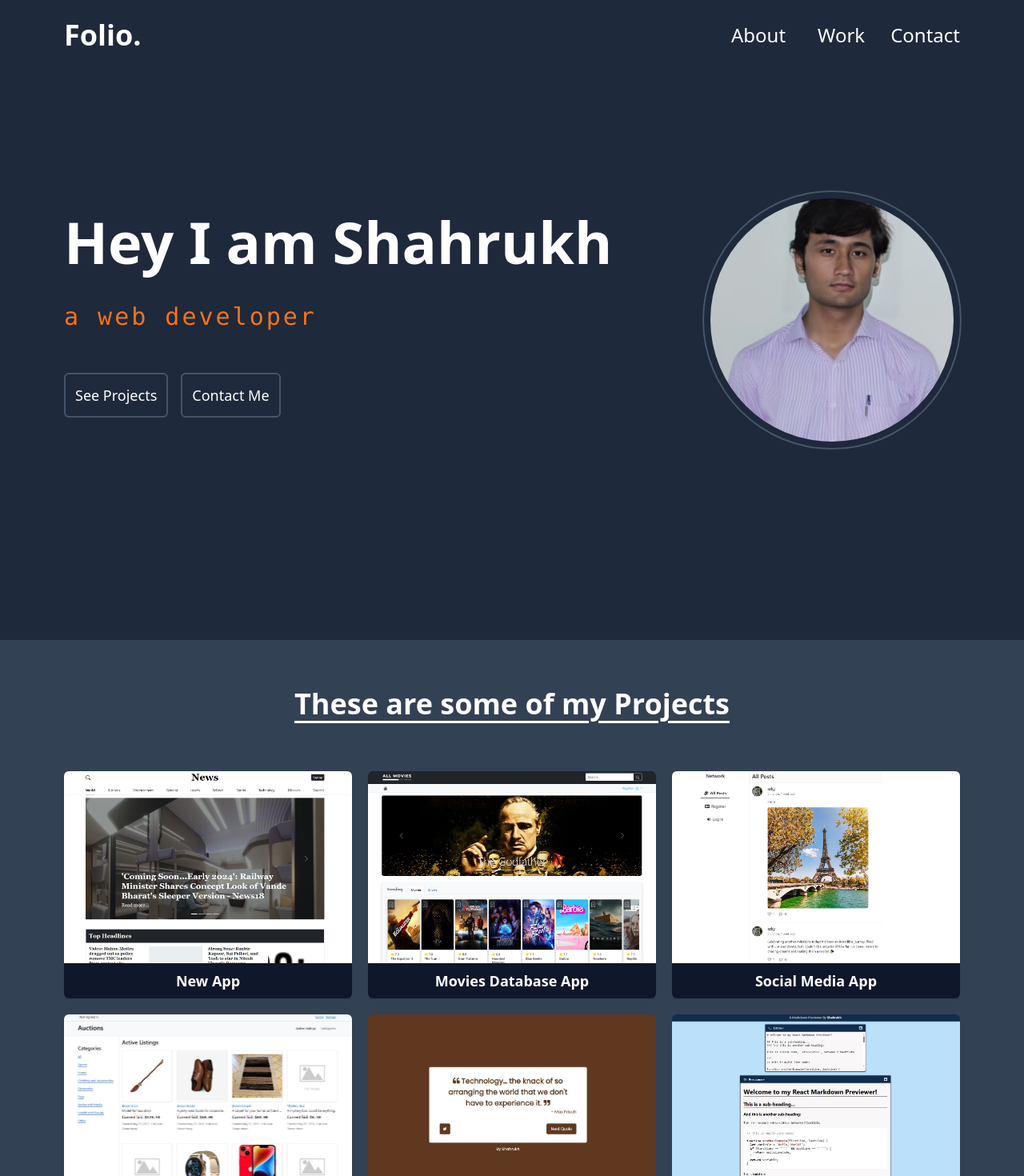
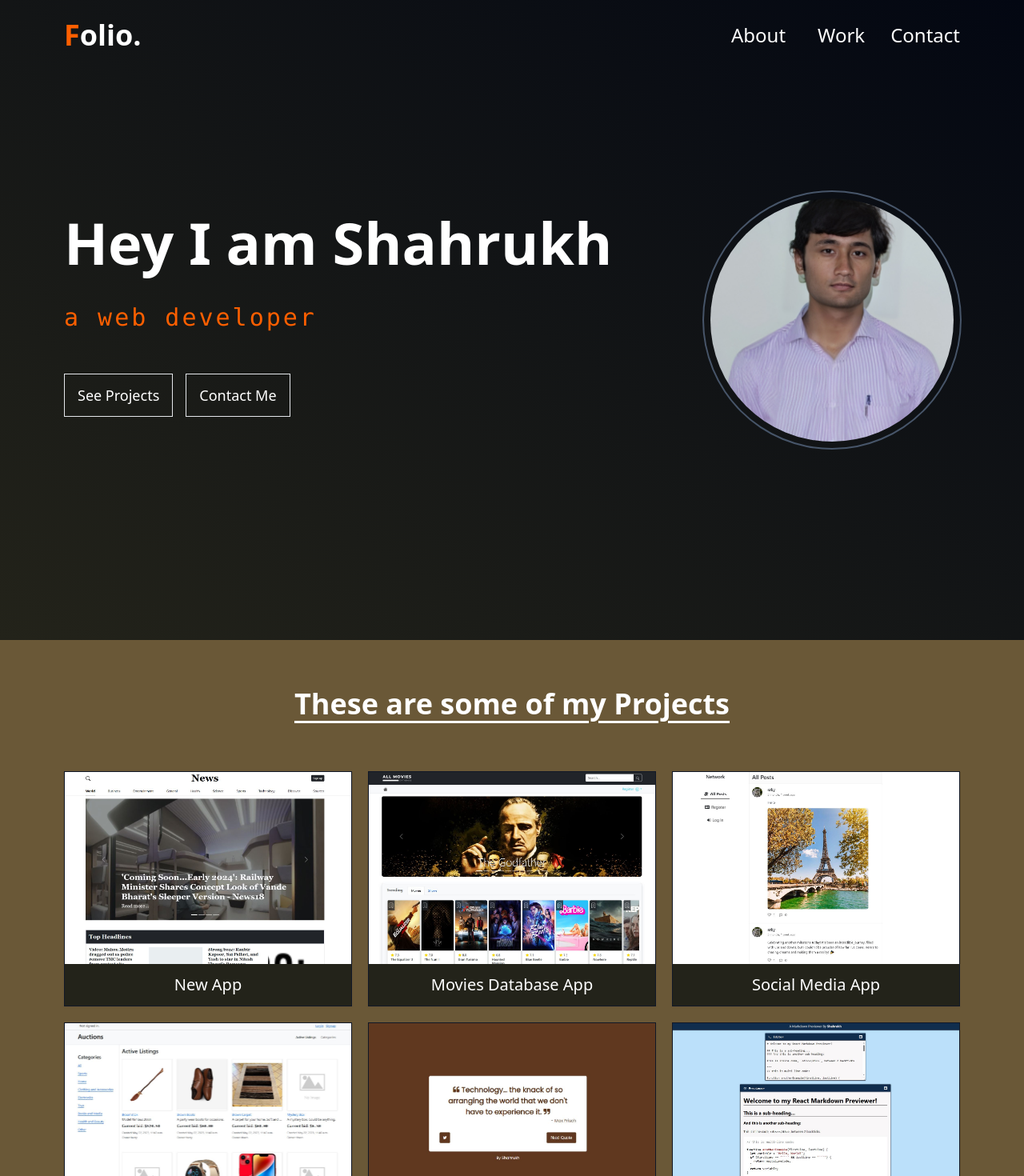
Before and after one commit to srky420/react-portfolio, a React (Create React App) app: page /work in a window 1280 px wide. Shown: the top 1470 px of the page at 80% size. Built offline with nearby package versions, Linux system fonts and the light colour scheme.

Commit message:
Add nav collapse and color theme

```diff
--- a/src/App.css
+++ b/src/App.css
@@ -27,7 +27,7 @@
         border-color: transparent;
     }
     50% {
-        border-color: white;
+        border-color: var(--orange);
     }
 }
 
--- a/src/components/About.js
+++ b/src/components/About.js
@@ -17,18 +17,18 @@ export const About = () => {
     }
 
     return (
-        <div className="text-white show min-h-screen flex flex-col items-center justify-center bg-slate-800">
+        <div className="text-white show min-h-screen flex flex-col items-center justify-center bg-gradient-to-tr from-dark to-gray-950">
             <div className="container mx-auto sm:px-5 lg:px-20 2xl:px-40 flex items-center justify-center md:justify-between h-full">
                 <div className="flex flex-col items-center text-center md:items-start gap-y-5 lg:gap-y-10">
                     <h1 className="text-3xl min-[420px]:text-4xl min-[540px]:text-5xl lg:text-6xl xl:text-7xl font-bold lg:text-start">Hey I am Shahrukh</h1>
                     <div className="mx-auto md:mx-0">
-                        <p className="text-lg min-[540px]:text-2xl lg:text-3xl tracking-widest mx-auto md:mx-0 typewriter whitespace-nowrap w-0 font-mono text-orange-500 border-r overflow-hidden" onAnimationIteration={toggleText}>
+                        <p className="text-lg min-[540px]:text-2xl lg:text-3xl tracking-widest mx-auto md:mx-0 typewriter whitespace-nowrap w-0 font-mono text-orange border-r-2 border-orange overflow-hidden" onAnimationIteration={toggleText}>
                             {state.textToggle ? <>a software engineer</> : <>a web developer</>}
                         </p>
                     </div>
                     <div className="flex gap-4 my-3 mx-auto md:mx-0">
-                        <button className="p-2 sm:p-3 text-sm lg:text-lg bg-slate-800 rounded-md border-2 border-slate-600 hover:bg-slate-600 transition-colors">See Projects</button>
-                        <button className="p-2 sm:p-3 text-sm lg:text-lg bg-slate-800 rounded-md border-2 border-slate-600 hover:bg-slate-600 transition-colors">Contact Me</button>
+                        <button className="py-2 px-4 sm:py-3 text-sm lg:text-lg bg-transparent border border-gray-200 hover:bg-brown hover:border-brown transition-colors">See Projects</button>
+                        <button className="py-2 px-4 sm:py-3 text-sm lg:text-lg bg-transparent border border-gray-200 hover:bg-brown hover:border-brown transition-colors">Contact Me</button>
                     </div>
                 </div>
                 <img className="rounded-full ring-2 ring-slate-600 hidden md:block object-cover p-2 md:h-60 md:w-60 lg:h-72 lg:w-72 xl:h-80 xl:w-80 2xl:h-96 2xl:w-96"
--- a/src/components/Navbar.js
+++ b/src/components/Navbar.js
@@ -47,18 +47,21 @@ export const Navbar = () => {
         }
     }
 
+    // Set class names
+    const classNames = state.navScroll ? "text-white bg-dark fixed w-full border-b-2 border-black z-10" : "text-white bg-dark sm:bg-transparent fixed sm:absolute w-full border-b-2 border-black sm:border-0 z-10";
+
     return (
-        <div className={state.navScroll ? "text-white bg-slate-900 sm:bg-slate-900 fixed w-full border-b-2 border-black z-10" : "text-white bg-slate-900 sm:bg-slate-800 fixed sm:absolute w-full border-b-2 border-black sm:border-0 z-10"} ref={navbar}>
+        <div className={classNames} ref={navbar}>
             <div className="container mx-auto sm:px-5 lg:px-20 2xl:px-40">
                 <div className="flex flex-col justify-between sm:flex-row sm:items-center">
-                    <div className="text-2xl p-3 sm:p-0 sm:text-3xl md:text-4xl font-bold">
+                    <div className="text-2xl p-3 sm:p-0 sm:text-3xl md:text-4xl font-bold first-letter:text-orange">
                         Folio.
                     </div>
-                    <div className={state.navToggle ? "block sm:block" : "hidden sm:block"}>
+                    <div className={state.navToggle ? "h-48 sm:h-fit sm:overflow-y-auto transition-all" : "h-0 overflow-y-hidden sm:h-fit transition-all"}>
                         <ul className="flex flex-col my-4 sm:flex-row sm:my-0 text-lg lg:text-2xl">
-                            <li><Link to={"/"} className="hover:text-orange-500 transition-color block px-5 py-3 sm:py-7" onClick={handleNavCollapse}>About</Link></li>
-                            <li><Link to={"work"} className="hover:text-orange-500 transition-color block px-5 py-3 sm:py-7" onClick={handleNavCollapse}>Work</Link></li>
-                            <li><Link to={"contact"} className="hover:text-orange-500 transition-color block px-5 sm:px-0 sm:ps-3 py-3 sm:py-7" onClick={handleNavCollapse}>Contact</Link></li>
+                            <li><Link to={"/"} className="hover:text-orange transition-color block px-5 py-3 sm:py-7" onClick={handleNavCollapse}>About</Link></li>
+                            <li><Link to={"work"} className="hover:text-orange transition-color block px-5 py-3 sm:py-7" onClick={handleNavCollapse}>Work</Link></li>
+                            <li><Link to={"contact"} className="hover:text-orange transition-color block px-5 sm:px-0 sm:ps-3 py-3 sm:py-7" onClick={handleNavCollapse}>Contact</Link></li>
                         </ul>
                     </div>
                     <button className="block sm:hidden absolute right-5 top-3" onClick={handleNavCollapse}>
--- a/src/components/Project.js
+++ b/src/components/Project.js
@@ -3,9 +3,9 @@ import React from "react";
 // Define component
 export const Project = (props) => {
     return (
-        <a href={props.link} className="hover:scale-105 transition-transform drop-shadow-sm hover:text-orange-500 rounded-md">
-            <img src={props.src} alt={props.title} className="object-cover w-full h-60 rounded-t-md" />
-            <p className="text-base md:text-lg text-center font-semibold bg-slate-900 py-2 rounded-b-md">{props.title}</p>
+        <a href={props.link} className="hover:scale-105 transition-transform drop-shadow-sm hover:text-orange border border-gray-900">
+            <img src={props.src} alt={props.title} className="object-cover w-full h-60" />
+            <p className="text-base md:text-lg lg:text-xl text-center bg-dark py-3">{props.title}</p>
         </a>
     );
 }
--- a/src/components/Projects.js
+++ b/src/components/Projects.js
@@ -6,13 +6,13 @@ import { projects } from "../data/projects-list";
 export const Projects = () => {
 
     return (
-        <div className="bg-slate-700 text-white py-10 show min-h-screen">
+        <div className="bg-brown text-white py-10 show min-h-screen">
             <div className="container my-5 mx-auto sm:px-5 h-full lg:px-20 2xl:px-40">
                 <h1 className="text-2xl md:text-3xl lg:text-4xl text-center font-bold mb-10 lg:mb-16 underline underline-offset-8">These are some of my Projects</h1>
                 <div className="grid grid-cols-1 min-[460px]:grid-cols-2 xl:grid-cols-3 px-3 sm:px-0 gap-4 md:gap-5">
                     {projects.map((item, key) => <Project key={key} link={item.link} src={item.src} title={item.title} />)}
                 </div>
-                <button className="p-2 sm:p-3 text-sm lg:text-lg bg-slate-700 rounded-md border-2 border-slate-600 hover:bg-slate-600 transition-colors mx-auto block my-16">Show More</button>
+                <button className="py-2 px-4 sm:py-3 text-md lg:text-xl bg-transparent border border-gray-200 hover:bg-dark hover:border-dark transition-colors mx-auto block my-16">Show More</button>
             </div>
         </div>
     );
--- a/tailwind.config.js
+++ b/tailwind.config.js
@@ -5,7 +5,15 @@ module.exports = {
     './src/App.js'
   ],
   theme: {
-    extend: {},
+    extend: {
+      colors: {
+        orange: '#FE5F00',
+        brown: '#6A5837',
+        light: '#FFF',
+        dark: '#23231A',
+        grey: '#CCC'
+      }
+    },
   },
   plugins: [],
 }
```
